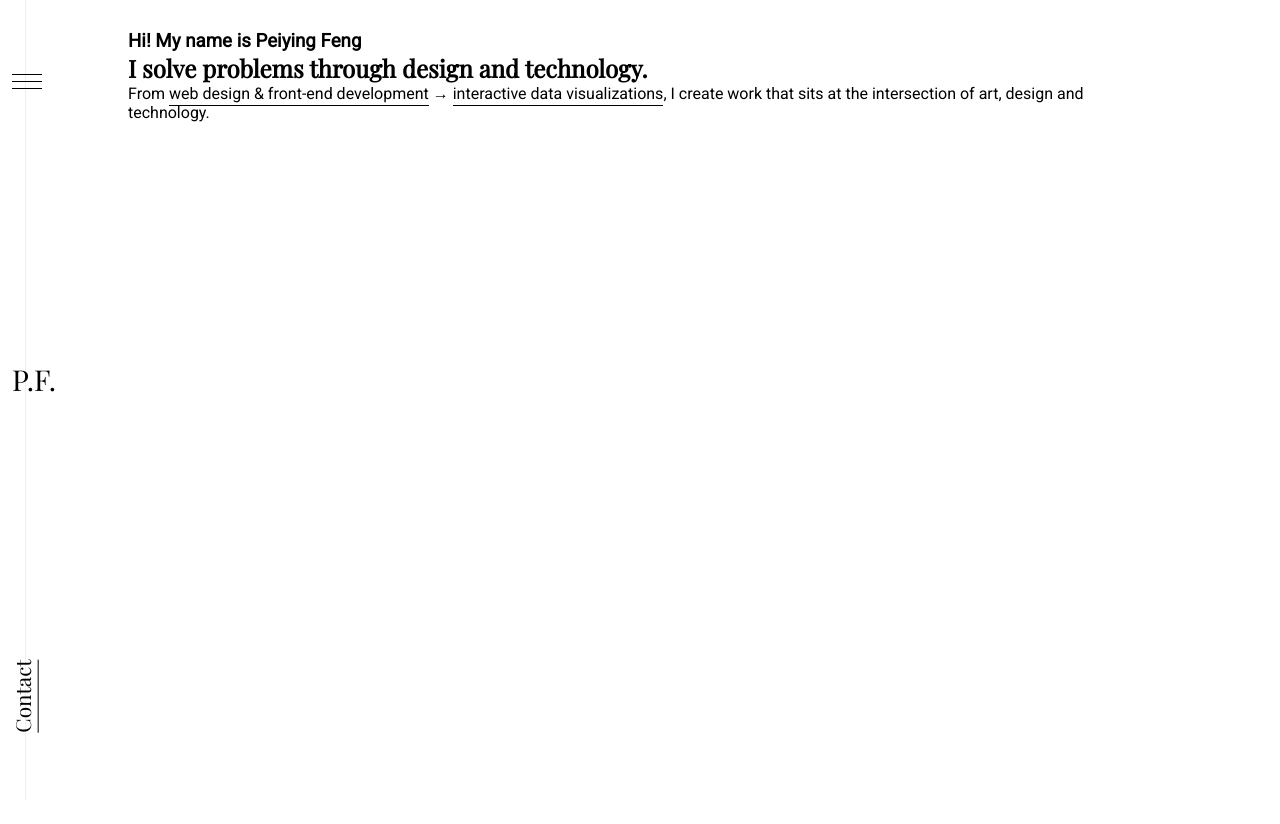
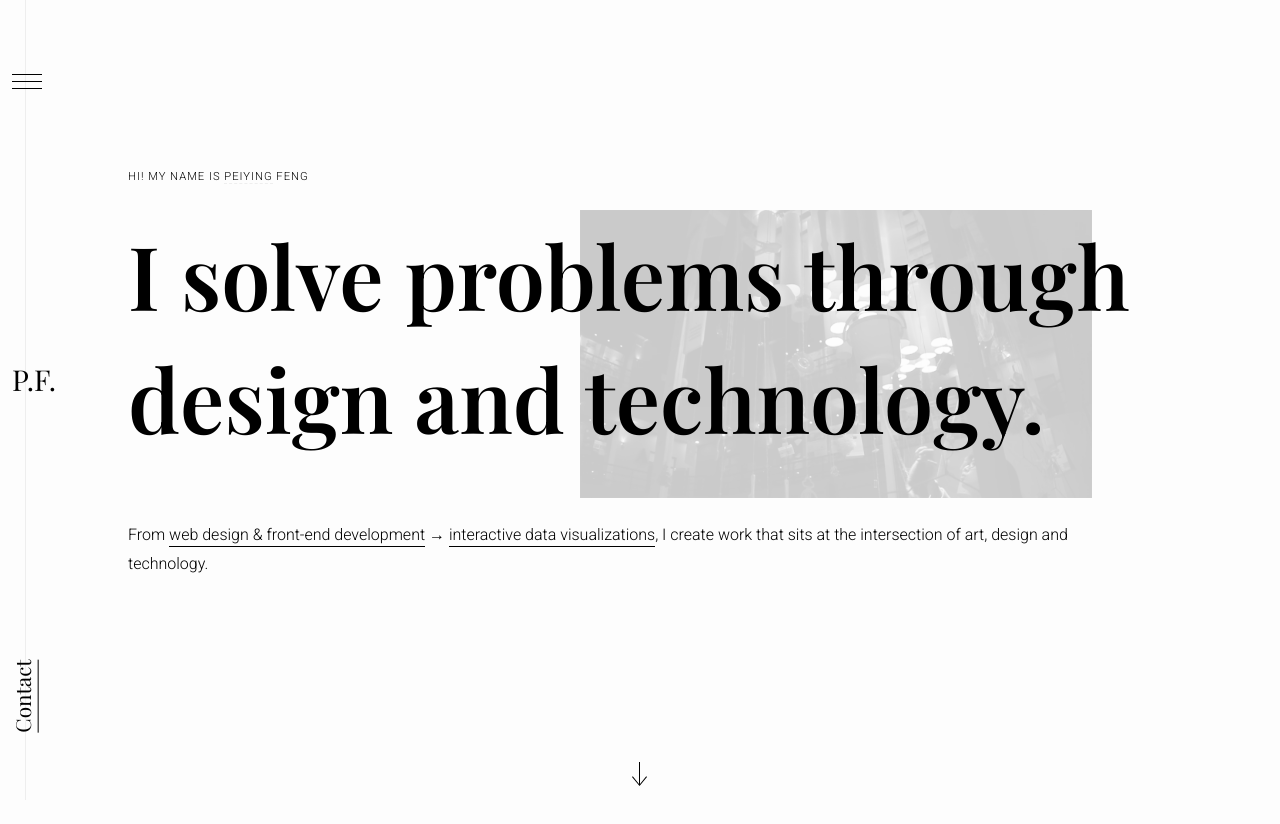
Before and after one commit to SalleMaster/pfeng, a plain HTML site: page index.html in a window 1280 px wide. Shown: the top 824 px of the page. Before the commit the page ends 800 px from the top, so only its background shows below. Drawn offline with nearby package versions, Linux system fonts and the light colour scheme; a web font is replaced by a local one.

Commit message:
home header

```diff
--- a/index.html
+++ b/index.html
@@ -49,7 +49,13 @@
         <section class="hero-section">
           <h3 class="subheader font-secondary">
             Hi! My name is
-            <a href="#" class="link no-underline-link">Peiying</a> Feng
+            <a
+              href="#"
+              class="link"
+              data-tooltip="Pronounced 'Pay'-'ying', like thanks for paying my site a visit!"
+              >Peiying</a
+            >
+            Feng
           </h3>
           <h1 class="hero-header">
             I solve problems through design and technology.
@@ -61,10 +67,28 @@
             create work that sits at the intersection of art, design and
             technology.
           </p>
+          <div class="hero-img">
+            <img src="./img/hero.png" />
+          </div>
         </section>
       </div>
     </main>
 
+    <div class="cursor"></div>
+    <div class="down-arrow">
+      <svg
+        width="24"
+        height="24"
+        xmlns="http://www.w3.org/2000/svg"
+        fill-rule="evenodd"
+        clip-rule="evenodd"
+      >
+        <path
+          d="M11 21.883l-6.235-7.527-.765.644 7.521 9 7.479-9-.764-.645-6.236 7.529v-21.884h-1v21.883z"
+        ></path>
+      </svg>
+    </div>
+
     <script src="./js/app.js"></script>
   </body>
 </html>
--- a/js/app.js
+++ b/js/app.js
@@ -9,3 +9,57 @@ const toggleHeader = () => {
 };
 
 headerBurger.addEventListener('click', toggleHeader);
+
+// Arrow
+const arrow = document.querySelector('.down-arrow');
+const arrowUp = document.querySelector('.down-arrow.up');
+
+let last_known_scroll_position = 0;
+let ticking = false;
+
+function downscroll(scroll_pos) {
+  arrow.classList.add('up');
+}
+
+function upscroll(scroll_pos) {
+  arrow.classList.remove('up');
+}
+
+window.addEventListener('scroll', function (e) {
+  let st = window.scrollY;
+
+  if (st > last_known_scroll_position) {
+    // Downscroll Code
+    if (!ticking) {
+      window.requestAnimationFrame(function () {
+        downscroll(last_known_scroll_position);
+        ticking = false;
+      });
+
+      ticking = true;
+    }
+  } else {
+    // Upscroll Code
+    if (!ticking) {
+      window.requestAnimationFrame(function () {
+        upscroll(last_known_scroll_position);
+        ticking = false;
+      });
+
+      ticking = true;
+    }
+  }
+
+  last_known_scroll_position = st;
+});
+
+// Sroll Up
+const scrollUp = () => {
+  window.scroll({
+    top: 0,
+    left: 0,
+    behavior: 'smooth',
+  });
+};
+
+arrow.addEventListener('click', scrollUp);
--- a/sass/_header.scss
+++ b/sass/_header.scss
@@ -122,3 +122,9 @@
     transition: width 3s ease;
   }
 }
+
+@media (min-width: 1640px) {
+  .header-contact {
+    left: -35px;
+  }
+}
--- /dev/null
+++ b/sass/_landing.scss
@@ -0,0 +1,80 @@
+#home {
+  .content-wrapper {
+    animation: FadeIn 2s ease forwards;
+
+    .hero-section {
+      padding: 30px 0;
+      padding-top: 0;
+      margin-top: 0;
+      position: relative;
+      min-height: 90vh;
+      display: flex;
+      flex-direction: column;
+      justify-content: center;
+
+      .subheader {
+        font-size: 0.7rem;
+        text-transform: uppercase;
+        font-weight: 310;
+        letter-spacing: 1px;
+      }
+
+      .hero-header {
+        margin: 30px 0;
+        font-size: 3.3rem;
+        font-weight: 510;
+        line-height: 1.4;
+      }
+
+      .subtext {
+        font-weight: 310;
+        margin: 2rem 0;
+      }
+
+      .hero-img {
+        position: absolute;
+        top: 25%;
+        right: 60px;
+        width: 50%;
+        height: 50vh;
+        z-index: -1;
+        overflow: hidden;
+
+        img {
+          display: none;
+          filter: grayscale(100%);
+          width: 100%;
+          height: auto;
+          opacity: 0.2;
+        }
+      }
+    }
+  }
+}
+
+// Responsive Media Queries
+@media (min-width: 960px) {
+  #home {
+    .content-wrapper {
+      .hero-section {
+        padding: 30px 0;
+
+        .subheader {
+        }
+
+        .hero-header {
+          font-size: 5.5rem;
+        }
+
+        .subtext {
+        }
+
+        .hero-img {
+          img {
+            display: block;
+          }
+        }
+      }
+    }
+  }
+}
--- a/sass/_layout.scss
+++ b/sass/_layout.scss
@@ -1,8 +1,8 @@
-@import url('https://fonts.googleapis.com/css?family=Playfair+Display|Roboto');
+@import url('https://fonts.googleapis.com/css2?family=Playfair+Display:ital,wght@0,400;0,500;0,600;0,700;0,800;0,900;1,400;1,500;1,600;1,700;1,800;1,900&family=Roboto:ital,wght@0,100;0,300;0,400;0,500;0,700;0,900;1,100;1,300;1,400;1,500;1,700;1,900&display=swap');
 
 // Colors
 $black: #000000;
-$blue: #1771a5;
+$blue: #5c6f9f;
 $red: rgb(243, 77, 77);
 $light: #eeeeee;
 
@@ -12,13 +12,23 @@ $light: #eeeeee;
   box-sizing: border-box;
 }
 
+html {
+  background: #fdfdfd;
+  scroll-behavior: smooth;
+}
+
 body {
   font-family: 'Playfair Display', serif;
+  height: 2000px;
 }
 
 a {
   text-decoration: none;
   color: $black;
+}
+
+p {
+  line-height: 1.8rem;
 }
 
 ul {
@@ -41,3 +51,10 @@ img {
 .text-pale {
   opacity: 0.5;
 }
+
+// Responsive Media Queries
+@media (min-width: 1640px) {
+  html {
+    font-size: 1.6rem;
+  }
+}
--- a/sass/_utils.scss
+++ b/sass/_utils.scss
@@ -63,6 +63,57 @@
   }
 }
 
+// Tooltip
+[data-tooltip] {
+  position: relative;
+  border-bottom: 1px dashed #eeeeee;
+
+  &:after {
+    position: absolute;
+    bottom: 120%;
+    left: 50%;
+    margin-bottom: 5px;
+    margin-left: -100px;
+    padding: 10px 7px;
+    width: 200px;
+    height: auto;
+    color: $blue;
+    content: attr(data-tooltip);
+    text-align: center;
+    font-size: 0.8rem;
+    line-height: 1.2;
+    z-index: 999;
+    text-transform: none;
+    letter-spacing: 0;
+    font-style: italic;
+    background: #ffffff;
+    opacity: 0;
+    transition: opacity 0.3s ease;
+  }
+
+  &:hover {
+    &:after {
+      opacity: 1;
+    }
+  }
+}
+
+// Arrow
+.down-arrow {
+  position: fixed;
+  display: block;
+  text-align: center;
+  bottom: 10px;
+  left: calc(50% - 12px);
+  transition: all 0.5s ease;
+  color: #d8d8d8;
+
+  &.up {
+    bottom: 20px;
+    transform: rotate(-180deg);
+  }
+}
+
 @keyframes btnAnimation {
   from {
     color: $red;
--- a/sass/app.scss
+++ b/sass/app.scss
@@ -2,3 +2,4 @@
 @import './utils';
 @import './header';
 @import './main-content';
+@import './landing';
```
Also changed, not shown: app.css, img/hero.png (added).
